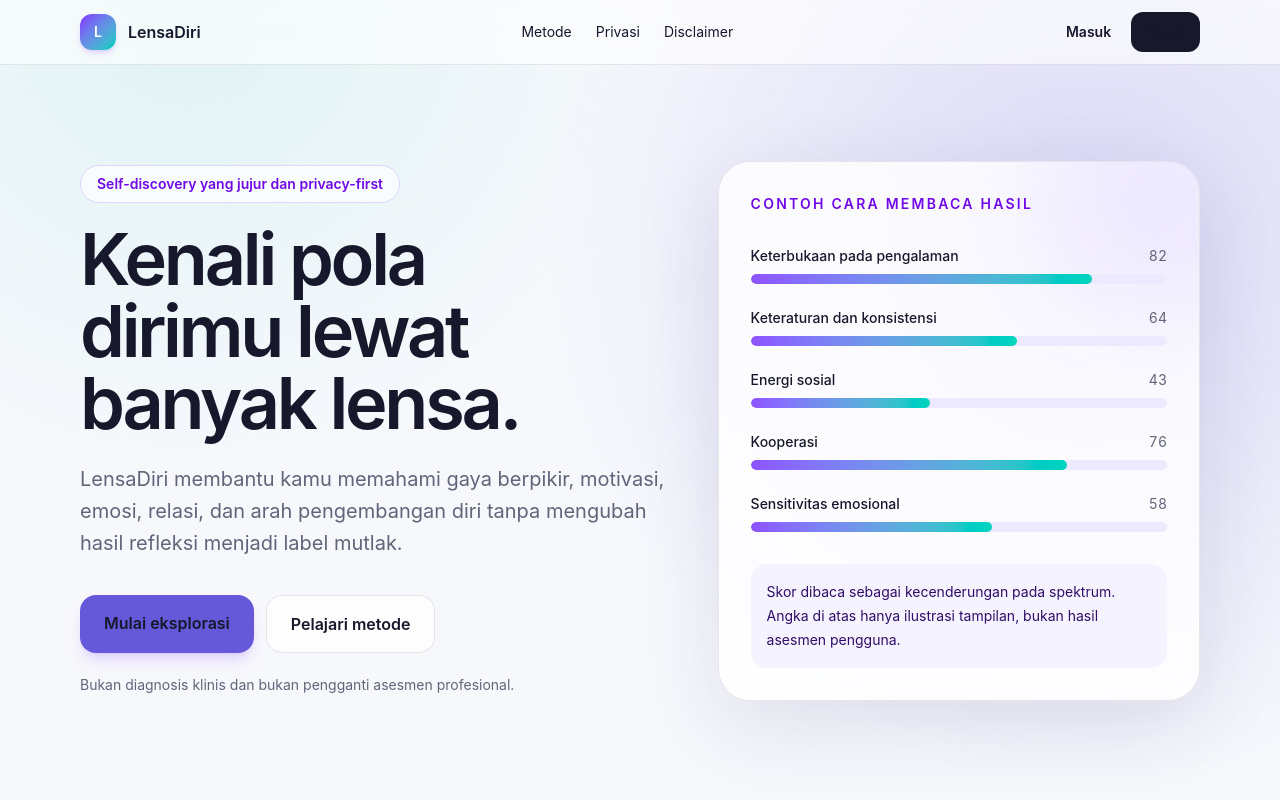
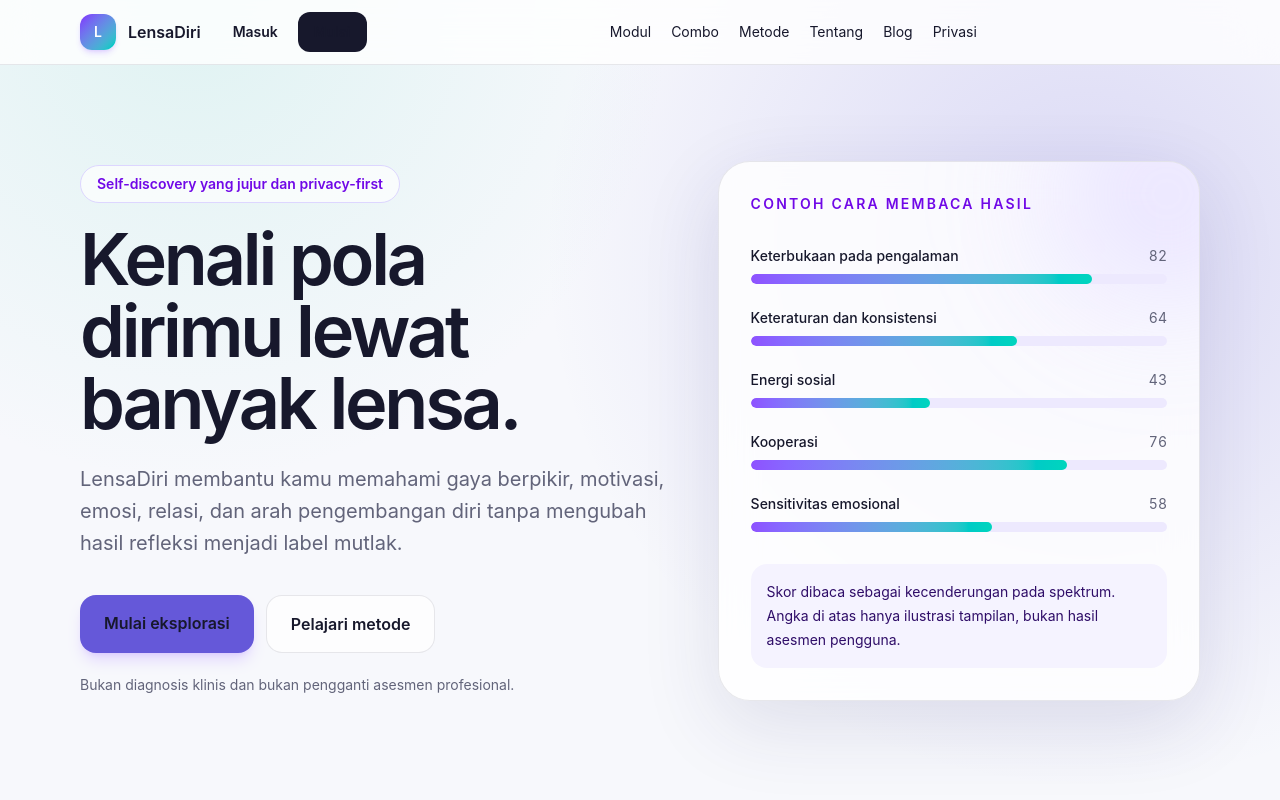
Before and after one commit to kuker24/LensaDiri, a Next.js app: page / in a window 1280 px wide. Shown: the top 800 px of the page. Built offline with nearby package versions, Linux system fonts and the light colour scheme; no server answers.

Commit message:
feat(navigation): expose PRD v2 public routes

```diff
--- a/src/components/site-header.tsx
+++ b/src/components/site-header.tsx
@@ -1,15 +1,18 @@
 import Link from "next/link";
 
 const navigation = [
+  { href: "/modules", label: "Modul" },
+  { href: "/combos", label: "Combo" },
   { href: "/method", label: "Metode" },
+  { href: "/about", label: "Tentang" },
+  { href: "/blog", label: "Blog" },
   { href: "/privacy", label: "Privasi" },
-  { href: "/disclaimer", label: "Disclaimer" },
 ];
 
 export function SiteHeader() {
   return (
-    <header className="border-b border-[var(--line)] bg-white/60 backdrop-blur-xl">
-      <div className="container-shell flex min-h-16 items-center justify-between gap-5 py-3">
+    <header className="border-b border-[var(--line)] bg-white/80 backdrop-blur-xl">
+      <div className="container-shell flex min-h-16 flex-wrap items-center justify-between gap-x-5 gap-y-3 py-3">
         <Link className="focus-ring flex items-center gap-3 rounded-lg font-semibold" href="/">
           <span
             aria-hidden="true"
@@ -19,17 +22,6 @@ export function SiteHeader() {
           </span>
           <span>LensaDiri</span>
         </Link>
-        <nav aria-label="Navigasi utama" className="hidden items-center gap-6 text-sm md:flex">
-          {navigation.map((item) => (
-            <Link
-              className="focus-ring rounded-md text-[var(--muted)] hover:text-[var(--foreground)]"
-              href={item.href}
-              key={item.href}
-            >
-              {item.label}
-            </Link>
-          ))}
-        </nav>
         <div className="flex items-center gap-2">
           <Link
             className="focus-ring rounded-xl px-3 py-2.5 text-sm font-semibold text-[var(--muted)] transition hover:text-violet-700"
@@ -44,6 +36,20 @@ export function SiteHeader() {
             Mulai
           </Link>
         </div>
+        <nav
+          aria-label="Navigasi utama"
+          className="order-3 flex w-full gap-5 overflow-x-auto pb-1 text-sm md:order-none md:w-auto md:flex-1 md:justify-center md:pb-0"
+        >
+          {navigation.map((item) => (
+            <Link
+              className="focus-ring shrink-0 rounded-md text-[var(--muted)] hover:text-[var(--foreground)]"
+              href={item.href}
+              key={item.href}
+            >
+              {item.label}
+            </Link>
+          ))}
+        </nav>
       </div>
     </header>
   );
```
